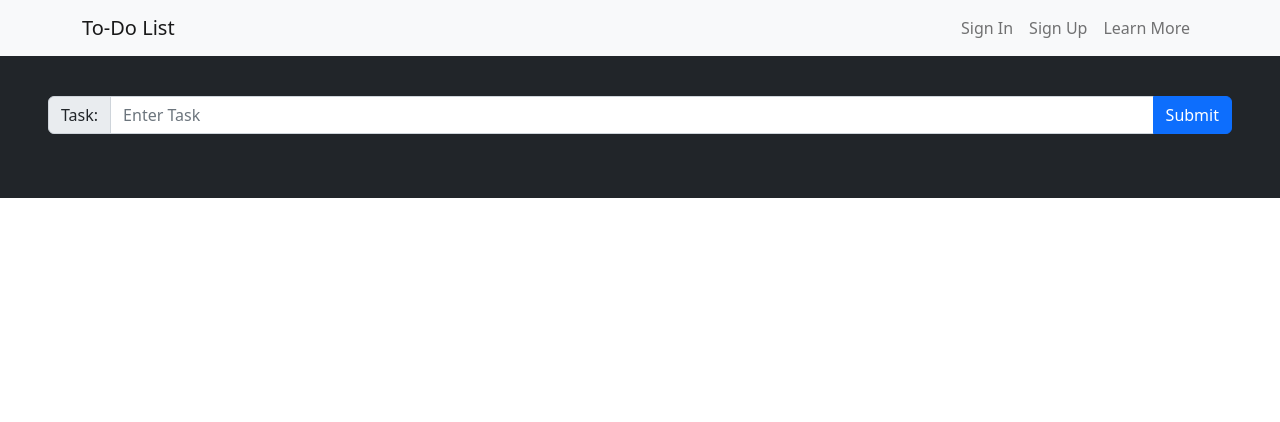
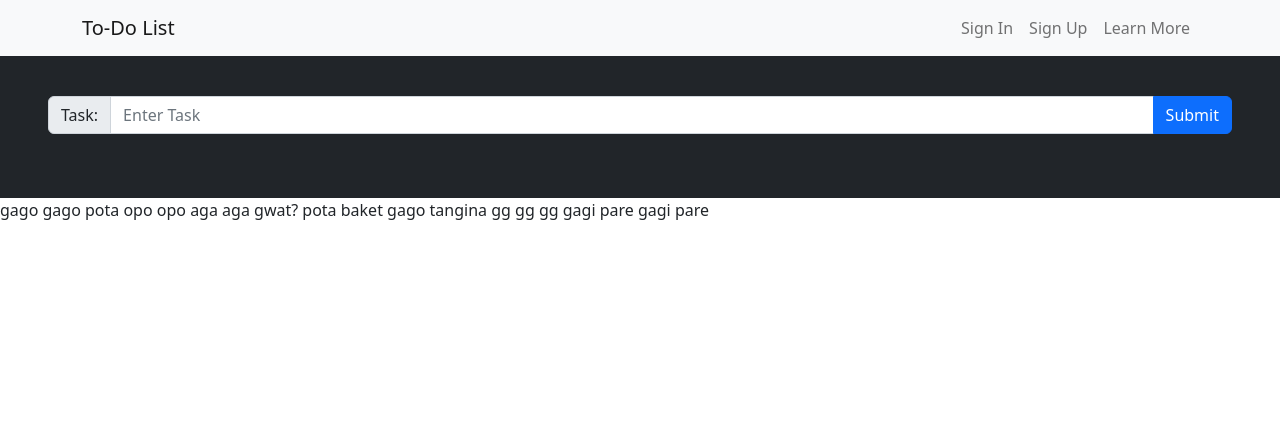
Before and after one commit to qjao12/to-dolist, a PHP site: page / in a window 1280 px wide. Shown: the top 422 px of the page. Run offline with PHP 8.4, Linux system fonts and the light colour scheme.

Commit message:
v2 changes

```diff
--- a/index.php
+++ b/index.php
@@ -1,9 +1,10 @@
 <?php include 'header.php' ?>
+<?php session_start() ?>
 <section class="bg-dark p-5 text-dark">
     <form action="index.php" method="POST">
         <div class="input-group mb-3 mt-5">
             <span class="input-group-text" id="basic-addon1">Task:</span>
-            <input type="text" name="sample[]" class="form-control" placeholder="Enter Task">
+            <input type="text" name="sample" class="form-control" placeholder="Enter Task">
             <button type="submit" class="btn btn-primary">Submit</button>
         </div>
     </form>
@@ -11,12 +12,19 @@
 <?php
 
 
-if (isset($_POST['sample']) and is_array($_POST['sample'])) {
-    foreach ($_POST['sample'] as $task) {
-        print $task;
-    }
-} else {
+
+$myfile = fopen("newfile.txt", "r") or die("Unable to open file!");
+
+if ($_SERVER['REQUEST_METHOD'] == 'POST') {
+    $myfile = fopen("newfile.txt", "a") or die("Unable to open file!");
+    $newTask = $_POST['sample'];
+    fwrite($myfile, "$newTask \n");
 }
+
+
+echo file_get_contents("newfile.txt") . "<br>";
+
+
 
 ?>
 </body>
--- /dev/null
+++ b/newfile.txt
@@ -0,0 +1,17 @@
+gago
+gago
+pota
+opo
+opo
+aga
+aga
+gwat?
+pota
+baket
+gago
+tangina
+gg
+gg
+gg
+gagi pare
+gagi pare
```
